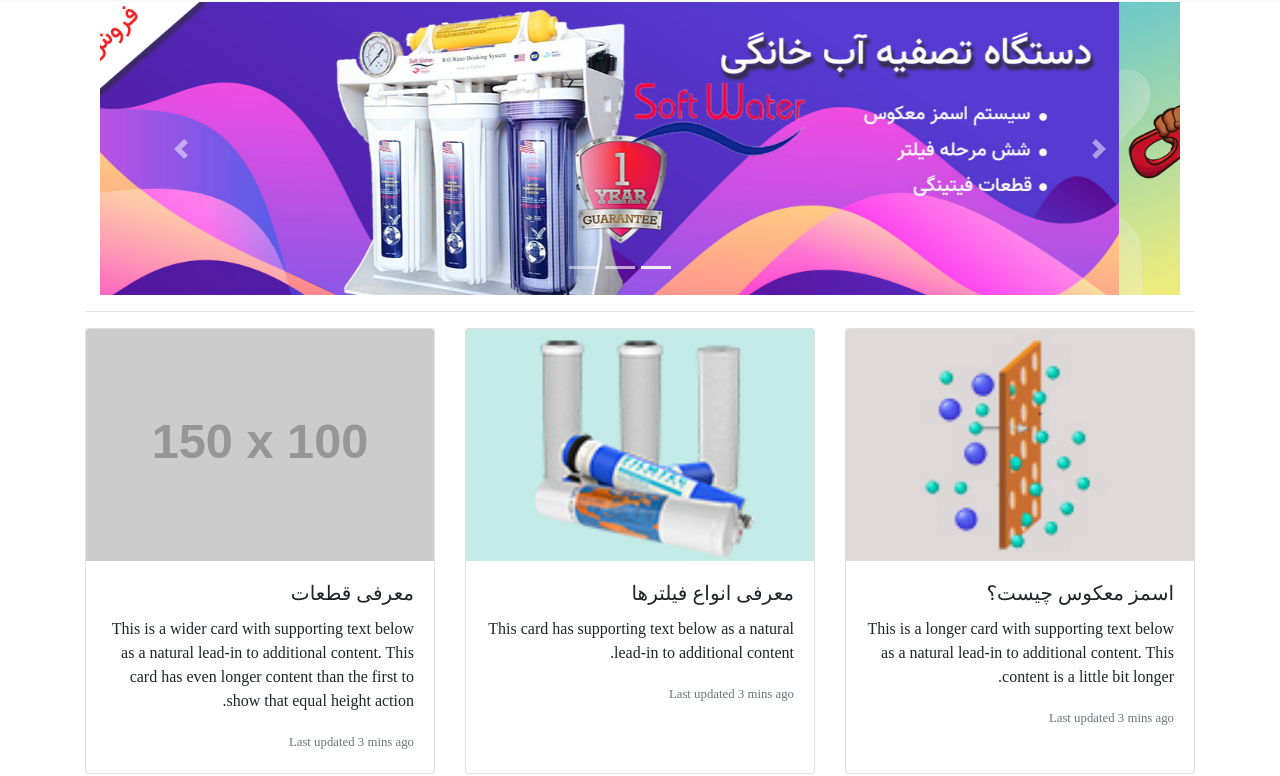
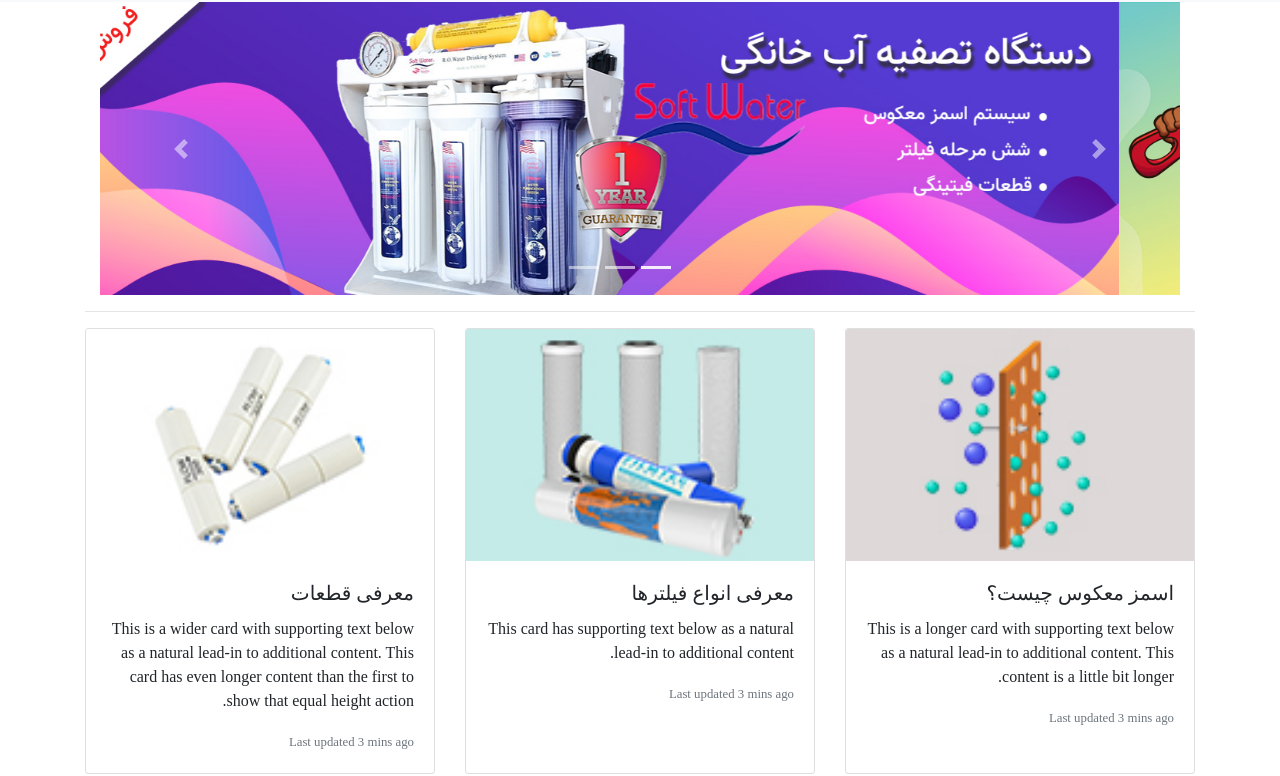
Before and after one commit to hamidrezaajorloo/aquapack, a plain HTML site: page index.html in a window 1280 px wide. Shown: the part 54-830 px from the top of the page. Drawn offline with Linux system fonts and the light colour scheme; placeholder pictures from the web are drawn by us.

Commit message:
article pic 3

```diff
--- a/index.html
+++ b/index.html
@@ -107,7 +107,7 @@
           </div>
         </div>
         <div class="card">
-          <img src="https://via.placeholder.com/150x100" class="card-img-top" alt="...">
+          <img src="pic/articles/ro particles.jpg" class="card-img-top" alt="...">
           <div class="card-body">
             <h5 class="card-title text-right">معرفی قطعات</h5>
             <p class="card-text text-right">This is a wider card with supporting text below as a natural lead-in to additional content. This card has even longer content than the first to show that equal height action.</p>
```
Also changed, not shown: pic/articles/ro particles.jpg (added), 2 other files.
